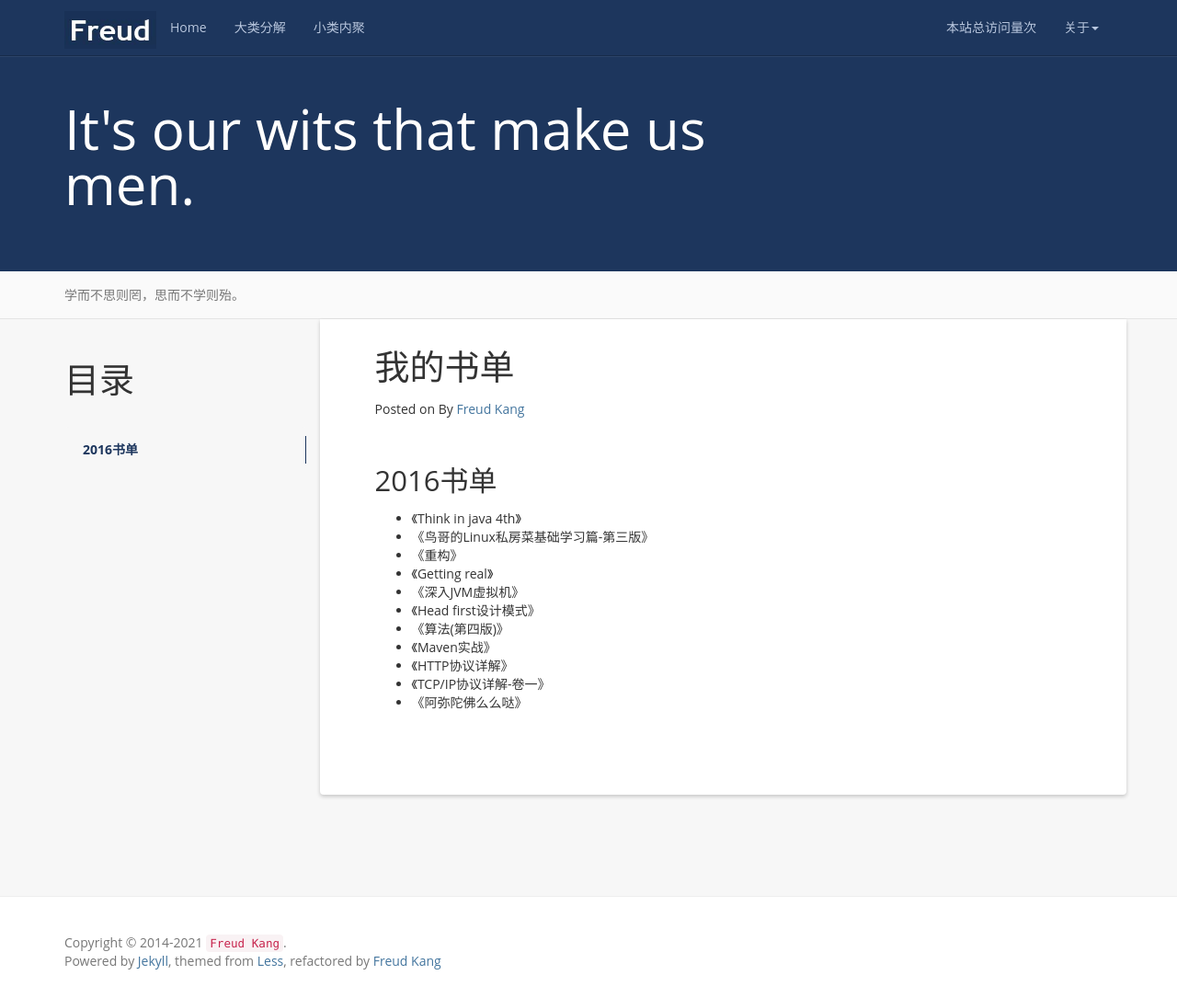
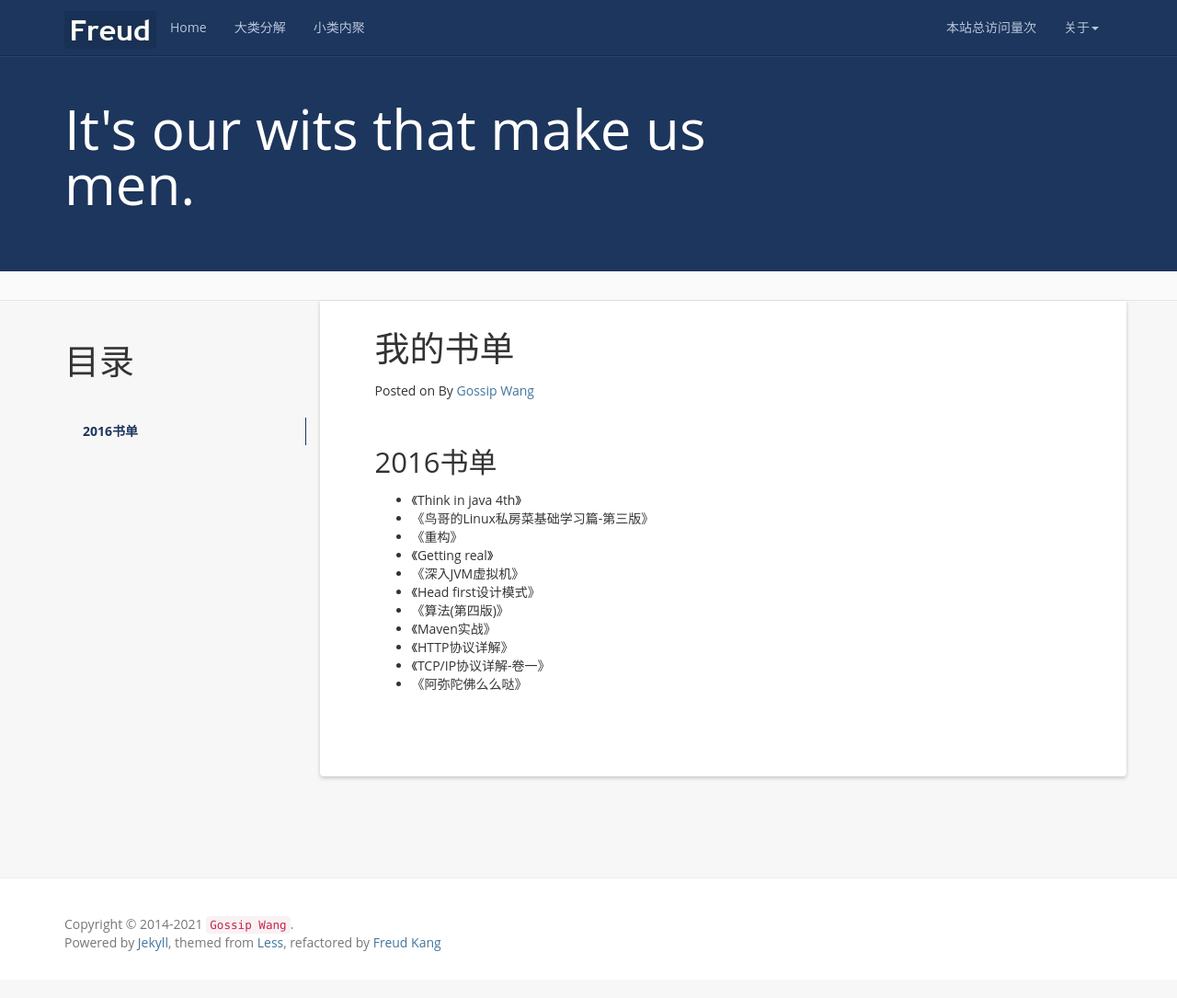
Before and after one commit to WangGossip/WangGossip.github.io, a Jekyll site: the page built from books.md, in a window 1280 px wide and 1085 px high. Shown: the whole window at 92% size. Built offline with Jekyll 4.4.1, drawn with Linux system fonts in a browser that asks for light colours; nearby versions of some CDN libraries; a script that is not in the unit is left out; comment, search, counter and statistics services are not loaded.

Commit message:
配置修改

```diff
--- a/_config.yml
+++ b/_config.yml
@@ -1,15 +1,15 @@
 # Site settings
-name: Less Or More
-email: luoyan35714@126.com
-author: Freud Kang
-url: http://www.hifreud.com
+name: MasterGossipBlog
+email: daxuanguoshi@gmail.com
+author: Gossip Wang
+url: ''
 resume_site: http://www.hifreud.com/Resume.io/
 github: https://github.com/luoyan35714/
-baseurl: "/LessOrMore"
+baseurl: ''
 description: Actually, less is more!
-meta_description: 康志华;个人博客;学而不思则罔;思而不学则殆;生命不止;折腾不休
+meta_description:
 motto: It's our wits that make us men.
-banner: 学而不思则罔，思而不学则殆。
+banner:
 
 #permalink: /:categories/:year/:month/:day/:title/
 permalink: /:year/:month/:day/:title/
@@ -22,4 +22,4 @@ github_username: luoyan35714
 # Build settings
 markdown: kramdown
 
-baidu_analysis: 94be4b0f9fc5d94cc0d0415ea6761ae9
+baidu_analysis: 2a1f62e7cc45033e3da6cce061d75f12
```
